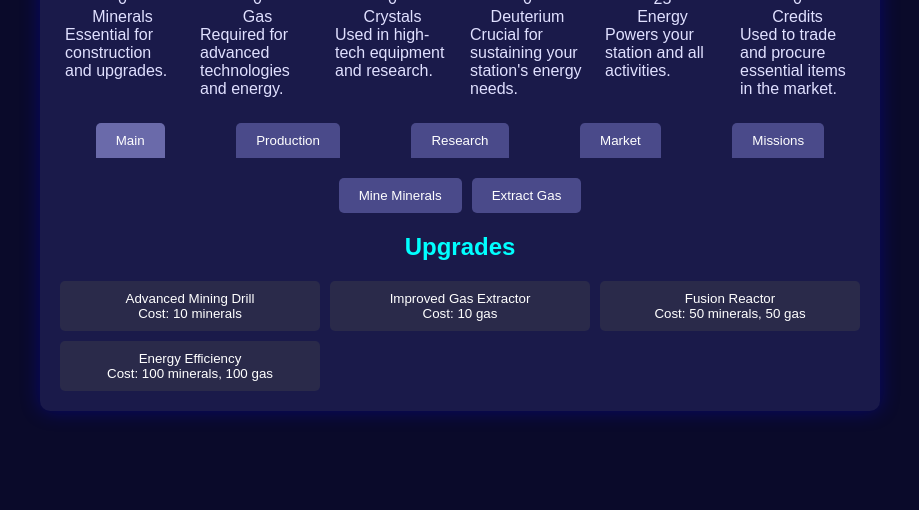
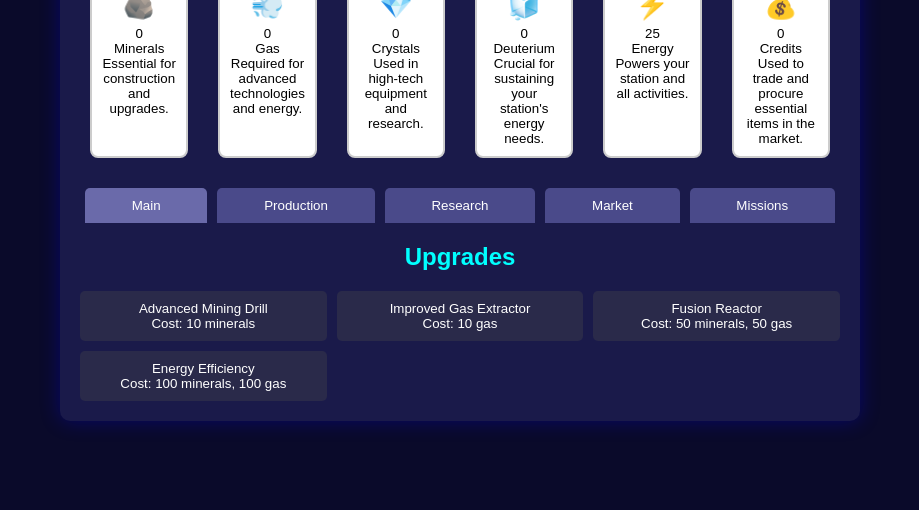
Before and after one commit to EverythingSings/Galactic_Station_Manager, a website: page index.html in a window 1280 px wide. Shown: the part 290-800 px from the top of the page, without its empty margins (180-1099 px from the left). Drawn offline with Linux system fonts and the light colour scheme.

Commit message:
Enhancements

```diff
--- a/index.html
+++ b/index.html
@@ -10,43 +10,44 @@
   <div id="game">
     <h1>Galactic Station Manager</h1>
     <div id="lore">
+      <p>Greetings, <span id="role"></span>,</p>
       <p>
-      In the year 3057, humanity has spread across the stars.
+         In the year 3057, humanity has spread across the stars,
       </p>
     </div>
     <div id="resources">
-      <div class="resource">
+      <button class="resource-card" id="mineMinerals">
         <span class="emoji">🪨</span>
         <span id="minerals">0</span> Minerals
         <div class="resource-desc">Essential for construction and upgrades.</div>
-      </div>
-      <div class="resource">
+      </button>
+      <button class="resource-card" id="extractGas">
         <span class="emoji">💨</span>
         <span id="gas">0</span> Gas
         <div class="resource-desc">Required for advanced technologies and energy.</div>
-      </div>
-      <div class="resource">
+      </button>
+      <button class="resource-card" id="viewCrystals">
         <span class="emoji">💎</span>
         <span id="crystals">0</span> Crystals
         <div class="resource-desc">Used in high-tech equipment and research.</div>
-      </div>
-      <div class="resource">
+      </button>
+      <button class="resource-card" id="viewDeuterium">
         <span class="emoji">🧊</span>
         <span id="deuterium">0</span> Deuterium
         <div class="resource-desc">Crucial for sustaining your station's energy needs.</div>
-      </div>
-      <div class="resource">
+      </button>
+      <button class="resource-card" id="viewEnergy">
         <span class="emoji">⚡</span>
         <span id="energy">100</span> Energy
         <div class="resource-desc">Powers your station and all activities.</div>
-      </div>
-      <div class="resource">
+      </button>
+      <button class="resource-card" id="viewCredits">
         <span class="emoji">💰</span>
         <span id="credits">0</span> Credits
         <div class="resource-desc">Used to trade and procure essential items in the market.</div>
+      </button>
     </div>
-    </div>
-    <div id="tabs">
+<div id="tabs" class="tabs-container">
   <button class="tab-button active" data-tab="main">Main</button>
   <button class="tab-button" data-tab="production">Production</button>
   <button class="tab-button" data-tab="research">Research</button>
@@ -55,13 +56,8 @@
 </div>
     <div id="tab-content">
       <div id="main-tab" class="tab-pane active">
-        <div id="actions">
-          <button id="mineButton" class="action-button">Mine Minerals</button>
-          <button id="extractButton" class="action-button">Extract Gas</button>
-        </div>
         <h2>Upgrades</h2>
-        <div id="upgrades">
-        </div>
+        <div id="upgrades"></div>
       </div>
       <div id="production-tab" class="tab-pane">
         <h2>Production Buildings</h2>
--- a/script.js
+++ b/script.js
@@ -9,6 +9,7 @@ const game = {
   energyRegenRate: 1,
   mineralPower: 1,
   gasPower: 1,
+  role: "Novice Commander",
   upgrades: [
     { name: "Advanced Mining Drill", cost: { minerals: 10 }, effect: () => game.mineralPower++ },
     { name: "Improved Gas Extractor", cost: { gas: 10 }, effect: () => game.gasPower++ },
@@ -44,25 +45,58 @@ const game = {
   completedMissions: [],
 };
 
-function updateDisplay() {
-  document.getElementById('minerals').textContent = Math.floor(game.minerals);
-  document.getElementById('gas').textContent = Math.floor(game.gas);
-  document.getElementById('crystals').textContent = Math.floor(game.crystals);
-  document.getElementById('deuterium').textContent = Math.floor(game.deuterium);
-  document.getElementById('energy').textContent = Math.floor(game.energy);
-  document.getElementById('credits').textContent = Math.floor(game.credits);
-  updateUpgrades();
-  updateBuildings();
-  updateResearch();
-  updateMarket();
-  updateMissions();
+const roles = {
+  1: "Junior Commander",
+  2: "Senior Commander",
+  3: "Master Strategist",
+  4: "Chief Engineer",
+  5: "Grand Scientist",
+};
+
+function saveGameState() {
+  localStorage.setItem('gameState', JSON.stringify(game));
 }
+
+function loadGameState() {
+  const savedState = localStorage.getItem('gameState');
+  if (savedState) {
+    Object.assign(game, JSON.parse(savedState));
+    updateDisplay();
+  }
+}
+
+// Save the game state when the user leaves the page
+window.addEventListener('unload', saveGameState);
+
+// Load the game state when the page is loaded
+window.addEventListener('load', loadGameState);
+
+function checkMission(index) {
+  const mission = game.missions[index];
+  if (mission.check()) {
+    game.completedMissions.push(index);
+    Object.entries(mission.reward).forEach(([resource, amount]) => game[resource] += amount);
+    updateDisplay();
+    saveGameState(); // Save the state after missions checked
+    alert(`Mission "${mission.name}" completed! Your new role is "${game.role}".`);
+  } else {
+    alert("Mission not yet completed. Keep working!");
+  }
+}
+
+document.getElementById('mineMinerals').addEventListener('click', mine);
+document.getElementById('extractGas').addEventListener('click', extract);
+document.getElementById('viewCrystals').addEventListener('click', viewCrystals);
+document.getElementById('viewDeuterium').addEventListener('click', viewDeuterium);
+document.getElementById('viewEnergy').addEventListener('click', viewEnergy);
+document.getElementById('viewCredits').addEventListener('click', viewCredits);
 
 function mine() {
   if (game.energy >= 1) {
     game.minerals += game.mineralPower;
     game.energy--;
     updateDisplay();
+    saveGameState(); // Save the state after mining
   } else {
     alert("Not enough energy to mine minerals.");
   }
@@ -73,9 +107,41 @@ function extract() {
     game.gas += game.gasPower;
     game.energy--;
     updateDisplay();
+    saveGameState(); // Save the state after extraction
   } else {
     alert("Not enough energy to extract gas.");
   }
+}
+
+function viewCrystals() {
+  alert(`You have ${game.crystals} Crystals.`);
+}
+
+function viewDeuterium() {
+  alert(`You have ${game.deuterium} Deuterium.`);
+}
+
+function viewEnergy() {
+  alert(`You have ${game.energy} Energy out of a maximum of ${game.maxEnergy}.`);
+}
+
+function viewCredits() {
+  alert(`You have ${game.credits} Credits.`);
+}
+
+function updateDisplay() {
+  document.getElementById('minerals').textContent = Math.floor(game.minerals);
+  document.getElementById('gas').textContent = Math.floor(game.gas);
+  document.getElementById('crystals').textContent = Math.floor(game.crystals);
+  document.getElementById('deuterium').textContent = Math.floor(game.deuterium);
+  document.getElementById('energy').textContent = Math.floor(game.energy);
+  document.getElementById('credits').textContent = Math.floor(game.credits);
+  document.getElementById('role').textContent = game.role;  // Display the role
+  updateUpgrades();
+  updateBuildings();
+  updateResearch();
+  updateMarket();
+  updateMissions();
 }
 
 function updateUpgrades() {
@@ -105,6 +171,7 @@ function buyUpgrade(index) {
       Object.entries(upgrade.cost).map(([resource, amount]) => [resource, Math.ceil(amount * 1.5)])
     );
     updateDisplay();
+    saveGameState(); // Save the state after purchasing upgrades
   }
 }
 
@@ -125,6 +192,7 @@ function buildStructure(building) {
     Object.entries(cost).forEach(([resource, amount]) => game[resource] -= amount);
     game.buildings[building]++;
     updateDisplay();
+    saveGameState(); // Save the state after building structures
   } else {
     alert("Cannot afford to build this structure. Requires " + Object.entries(cost).map(([resource, amount]) => `${amount} ${resource}`).join(', '));
   }
@@ -162,6 +230,7 @@ function conductResearch(tech) {
     game.research[tech]++;
     applyResearchEffects(tech);
     updateDisplay();
+    saveGameState(); // Save the state after conducting research
   } else {
     alert("Cannot afford to research this technology. Requires " + Object.entries(cost).map(([resource, amount]) => `${amount} ${resource}`).join(', '));
   }
@@ -228,6 +297,7 @@ function buyResource(resource) {
     game[resource] += amount;
     updateMarketPrices();
     updateDisplay();
+    saveGameState(); // Save the state after buying resources
   } else {
     alert("Not enough credits to buy resources.");
   }
@@ -240,6 +310,7 @@ function sellResource(resource) {
     game.credits += game.marketPrices[resource] * amount;
     updateMarketPrices();
     updateDisplay();
+    saveGameState(); // Save the state after selling resources
   } else {
     alert("Not enough resources to sell.");
   }
@@ -247,8 +318,12 @@ function sellResource(resource) {
 
 function updateMarketPrices() {
   Object.keys(game.marketPrices).forEach(resource => {
-    game.marketPrices[resource] *= 0.95 + Math.random() * 0.1; // Fluctuate prices by ±5%
+    // Randomly adjust the price based on the market trends
+    const priceChange = Math.random() * 0.5 - 0.25;
+    // Ensure the price doesn't go below 0
+    game.marketPrices[resource] = Math.max(0, game.marketPrices[resource] + priceChange)
   });
+  saveGameState(); // Save the state after market prices updated
 }
 
 function formatResourceName(name) {
@@ -278,6 +353,7 @@ function checkMission(index) {
     game.completedMissions.push(index);
     Object.entries(mission.reward).forEach(([resource, amount]) => game[resource] += amount);
     updateDisplay();
+    saveGameState(); // Save the state after mission checked
     alert(`Mission "${mission.name}" completed! You've been rewarded with ${Object.entries(mission.reward).map(([resource, amount]) => `${amount} ${resource}`).join(', ')}.`);
   } else {
     alert("Mission not yet completed. Keep working!");
@@ -287,6 +363,7 @@ function checkMission(index) {
 function regenerateEnergy() {
   game.energy = Math.min(game.energy + game.energyRegenRate, game.maxEnergy);
   updateDisplay();
+  saveGameState(); // Save the state after regenerating energy
 }
 
 function produceResources() {
@@ -295,6 +372,7 @@ function produceResources() {
   game.crystals += game.buildings.crystalSynthesizer * 0.05;
   game.deuterium += game.buildings.deuteriumCollector * 0.01;
   updateDisplay();
+  saveGameState(); // Save the state after producing resources
 }
 
 function setupTabs() {
@@ -303,6 +381,7 @@ function setupTabs() {
     tab.addEventListener('click', () => {
       const tabName = tab.dataset.tab;
       activateTab(tabName);
+      saveGameState(); // Save the state after changing tabs
     });
   });
 }
@@ -318,9 +397,6 @@ function activateTab(tabName) {
   document.getElementById(`${tabName}-tab`).classList.add('active');
 }
 
-document.getElementById('mineButton').addEventListener('click', mine);
-document.getElementById('extractButton').addEventListener('click', extract);
-
 setInterval(regenerateEnergy, 1000);
 setInterval(produceResources, 1000);
 setupTabs();
--- a/style.css
+++ b/style.css
@@ -1,9 +1,27 @@
+:root {
+  --background-color: #0a0a2a;
+  --primary-color: #1a1a4a;
+  --secondary-color: #4a4a8a;
+  --highlight-color: #6a6aaa;
+  --text-color: #e0e0ff;
+  --tab-text-color: #ffffff;
+  --border-color: #ccc;
+  --button-radius: 5px;
+  --tab-radius: 5px 5px 0 0;
+  --scrollbar-width: 6px;
+  --resource-card-background: white;
+  --resource-card-hover-background: #f0f8ff;
+  --glow-effect-color: rgba(0, 0, 255, 0.3);
+  --font-family: 'Arial', sans-serif;
+}
+
 html, body {
   touch-action: manipulation;
   -webkit-touch-callout: none;
   user-select: none;
   margin: 0;
   padding: 0;
+  overflow-x: hidden; /* Hide horizontal overflow */
 }
 
 * {
@@ -11,22 +29,24 @@ html, body {
 }
 
 body {
-  font-family: 'Arial', sans-serif;
-  background-color: #0a0a2a;
-  color: #e0e0ff;
+  font-family: var(--font-family);
+  background-color: var(--background-color);
+  color: var(--text-color);
   display: flex;
   justify-content: center;
   align-items: center;
   min-height: 100vh;
+  overflow-y: auto; /* Ensure vertical scroll when needed */
 }
 
 #game {
-  background-color: #1a1a4a;
+  background-color: var(--primary-color);
   border-radius: 10px;
   padding: 20px;
-  box-shadow: 0 0 20px rgba(0, 0, 255, 0.3);
+  box-shadow: 0 0 20px var(--glow-effect-color);
   max-width: 800px;
-  width: 100%;
+  width: 100%; /* Allow it to scale responsively */
+  box-sizing: border-box; /* Include padding and border in width calculation */
 }
 
 h1, h2 {
@@ -62,17 +82,17 @@ h1, h2 {
 }
 
 .action-button, .upgrade-button, .tab-button, .building button, .research-item button, .market-item button, .mission button {
-  background-color: #4a4a8a;
-  color: #ffffff;
+  background-color: var(--secondary-color);
+  color: var(--tab-text-color);
   border: none;
   padding: 10px 20px;
-  border-radius: 5px;
+  border-radius: var(--button-radius);
   cursor: pointer;
   transition: background-color 0.3s;
 }
 
 .action-button:hover, .upgrade-button:hover, .tab-button:hover, .building button:hover, .research-item button:hover, .market-item button:hover, .mission button:hover {
-  background-color: #6a6aaa;
+  background-color: var(--highlight-color);
 }
 
 .action-button:disabled, .upgrade-button:disabled, .tab-button:disabled, .building button:disabled, .research-item button:disabled, .market-item button:disabled, .mission button:disabled {
@@ -86,19 +106,36 @@ h1, h2 {
   gap: 10px;
 }
 
+#tabs-container {
+  overflow: hidden;
+  white-space: nowrap;
+}
+
 #tabs {
   display: flex;
-  flex-wrap: wrap;
-  justify-content: space-around;
-  margin-bottom: 20px;
+  overflow-x: auto; /* Allow horizontal scrolling */
 }
 
 .tab-button {
-  border-radius: 5px 5px 0 0;
+  flex: 1 0 auto;
+  display: inline-block;
+  padding: 10px 20px;
+  margin: 0 5px;
+  background-color: var(--secondary-color);
+  color: var(--tab-text-color);
+  border: none;
+  border-radius: var(--tab-radius);
+  cursor: pointer;
+  transition: background-color 0.3s;
+  text-align: center;
 }
 
 .tab-button.active {
-  background-color: #6a6aaa;
+  background-color: var(--highlight-color);
+}
+
+.tab-button:hover {
+  background-color: var(--highlight-color);
 }
 
 .tab-pane {
@@ -108,3 +145,25 @@ h1, h2 {
 .tab-pane.active {
   display: block;
 }
+
+.resource-card {
+  display: flex;
+  flex-direction: column;
+  align-items: center;
+  border: 2px solid var(--border-color);
+  border-radius: 8px;
+  padding: 10px;
+  margin: 10px;
+  cursor: pointer;
+  background-color: var(--resource-card-background);
+  transition: background-color 0.3s, transform 0.3s;
+}
+
+.resource-card:hover {
+  background-color: var(--resource-card-hover-background);
+  transform: scale(1.05);
+}
+
+.resource-card .emoji {
+  font-size: 2em;
+}
```
Lines whose indentation alone changed are shown as unchanged.
